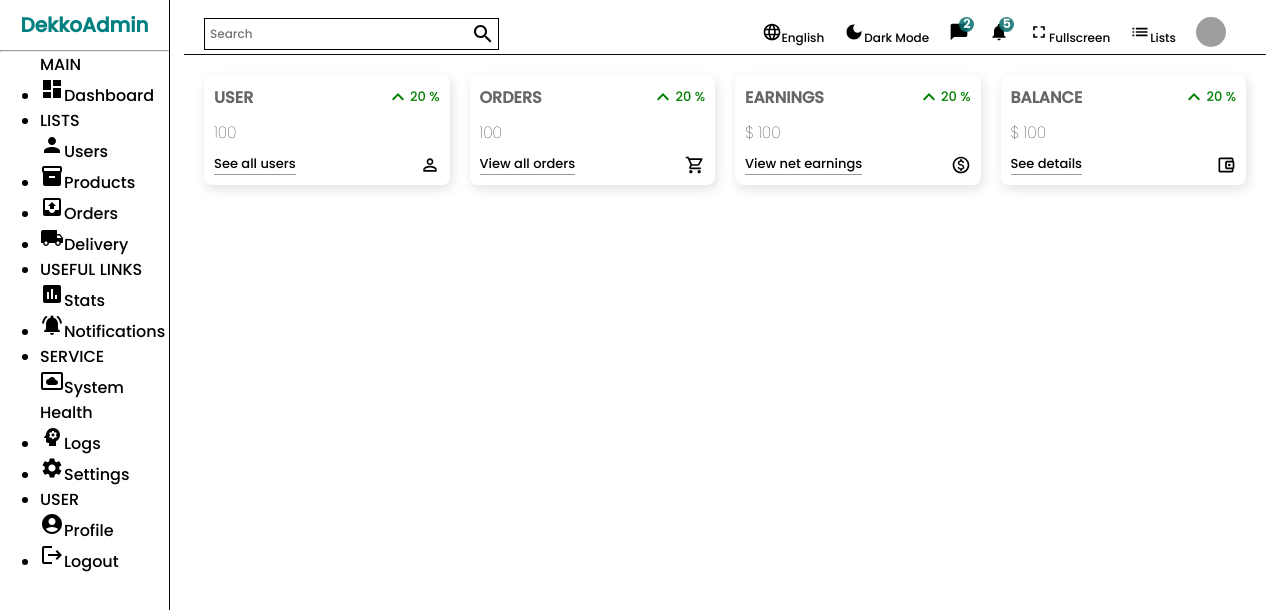
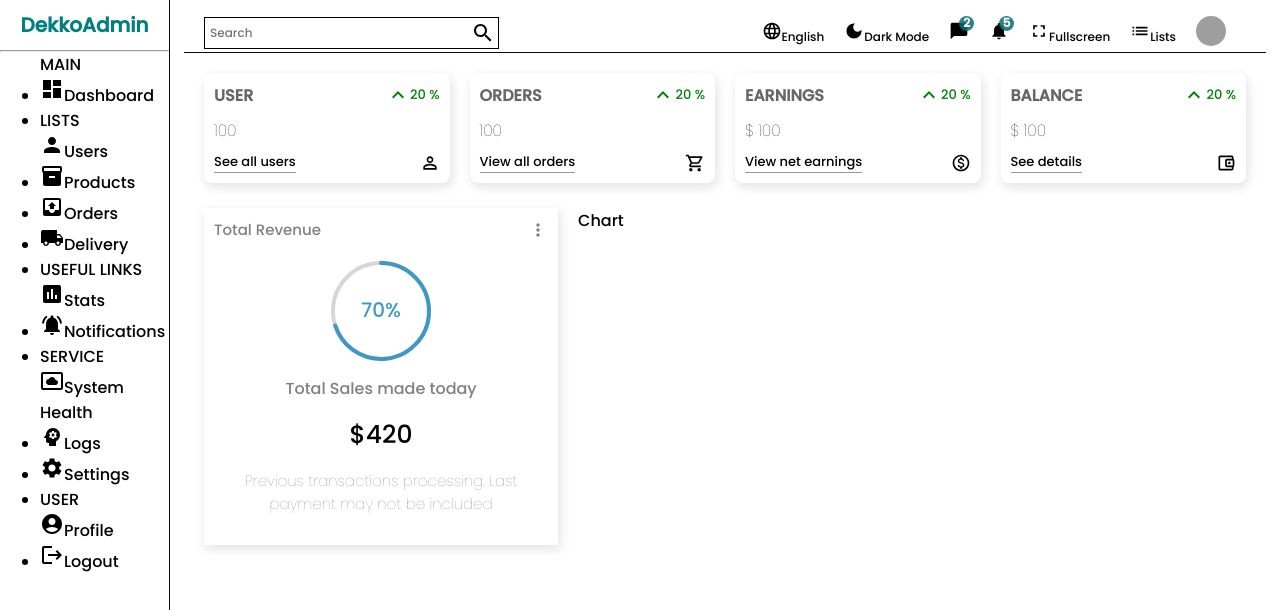
Before and after one commit to soumyakants4/Admin-Dashboard-Me-React, a React (Create React App) app: page / in a window 1280 px wide. Shown: the top 610 px of the page. Built offline with nearby package versions, Linux system fonts and the light colour scheme; grey boxes are pictures that could not be loaded.

Commit message:
initialCommit

```diff
--- a/src/components/chart/Chart.jsx
+++ b/src/components/chart/Chart.jsx
@@ -3,7 +3,7 @@
 const Chart = () => {
   return (
     <div className="chart">
-
+        Chart
     </div>
   )
 }
--- a/src/components/chart/chart.scss
+++ b/src/components/chart/chart.scss
@@ -1,3 +1,4 @@
 .chart{
+    flex: 4;
 
 }
--- a/src/components/featured/Featured.jsx
+++ b/src/components/featured/Featured.jsx
@@ -1,9 +1,24 @@
 import "./featured.scss"
+import MoreVertIcon from '@mui/icons-material/MoreVert';
+import { CircularProgressbar } from 'react-circular-progressbar';
+import "react-circular-progressbar/dist/styles.css";
 
 const Featured = () => {
   return (
     <div className="featured">
-
+      <div className="top">
+        <h1 className="title">Total Revenue</h1>
+        <MoreVertIcon fontSize="small"/>
+      </div>
+      <div className="bottom">
+        <div className="featuredChart">
+          <CircularProgressbar value={70} text="70%" strokeWidth={4}/>
+        </div>
+        <p className="title">Total Sales made today</p>
+        <p className="amount">$420</p>
+        <p className="desc">Previous transactions processing. Last payment may not be included
+        </p>
+      </div>
     </div>
   )
 }
--- a/src/components/featured/featured.scss
+++ b/src/components/featured/featured.scss
@@ -1,3 +1,49 @@
 .featured{
+    flex: 2;
+    -webkit-box-shadow: 2px 4px 10px 1px rgba(0, 0, 0, 0.47);
+    box-shadow: 2px 4px 10px 1px rgba(201, 201, 201, 0.47);
+    padding: 10px;
 
+
+    .top{
+        display: flex;
+        align-items: center;
+        justify-content: space-between;
+        color:grey;
+
+        .title{
+            font-size: 15px;
+        }
+    }
+
+    .bottom{
+        padding: 20px;
+        display: flex;
+        flex-direction: column;
+        align-items: center;
+        justify-content: center;
+        gap: 15px;
+
+        .featuredChart{
+            width: 100px;
+            height: 100px;
+        }
+    }
+
+    .title{
+        font-weight: 500;
+        color: grey;
+    }
+
+    .amount{
+        color: black;
+        font-size: 25px;
+    }
+
+    .desc{
+        font-weight: 10;
+        font-size: 15px;
+        color: grey;
+        text-align: center;
+    }
 }
--- a/src/components/navbar/navbar.scss
+++ b/src/components/navbar/navbar.scss
@@ -1,5 +1,5 @@
 .navbar {
-  height: 40px;
+  height: 38px;
   border-bottom: 0.75px solid rgb(14, 11, 11);
   display: flex;
   align-items: center;
--- a/src/pages/home/Home.jsx
+++ b/src/pages/home/Home.jsx
@@ -2,6 +2,7 @@
 import Sidebar from "../../components/sidebar/Sidebar";
 import Widget from "../../components/widget/Widget";
 import Featured from "../../components/featured/Featured";
+import Chart from "../../components/chart/Chart";
 import "./home.scss";
 
 const Home = () => {
@@ -18,6 +19,7 @@
         </div>
         <div className="charts">
           <Featured />
+          <Chart />
         </div>
       </div>
     </div>
--- a/src/pages/home/home.scss
+++ b/src/pages/home/home.scss
@@ -9,10 +9,14 @@
         justify-content: center;
     }
 
-    .widgets{
+    .widgets, .charts{
         display: flex;
         padding: 20px;
         gap: 20px;
     }
 
+    .charts{
+        padding: 5px 20px;
+    }
+
 }
```
